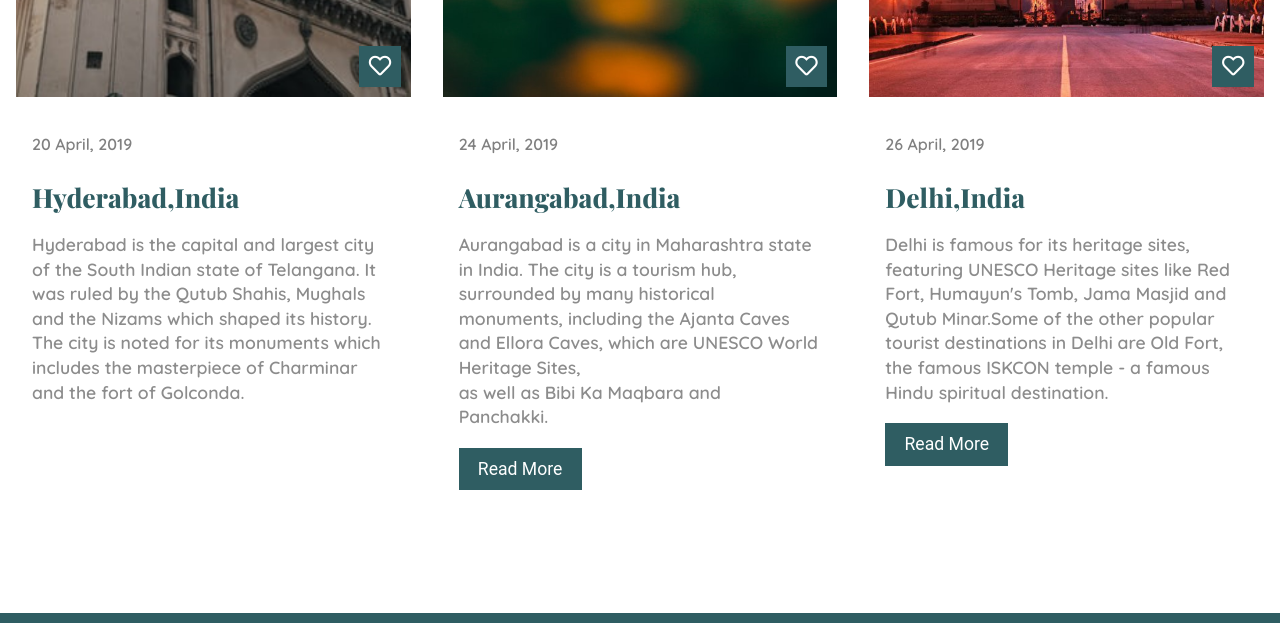
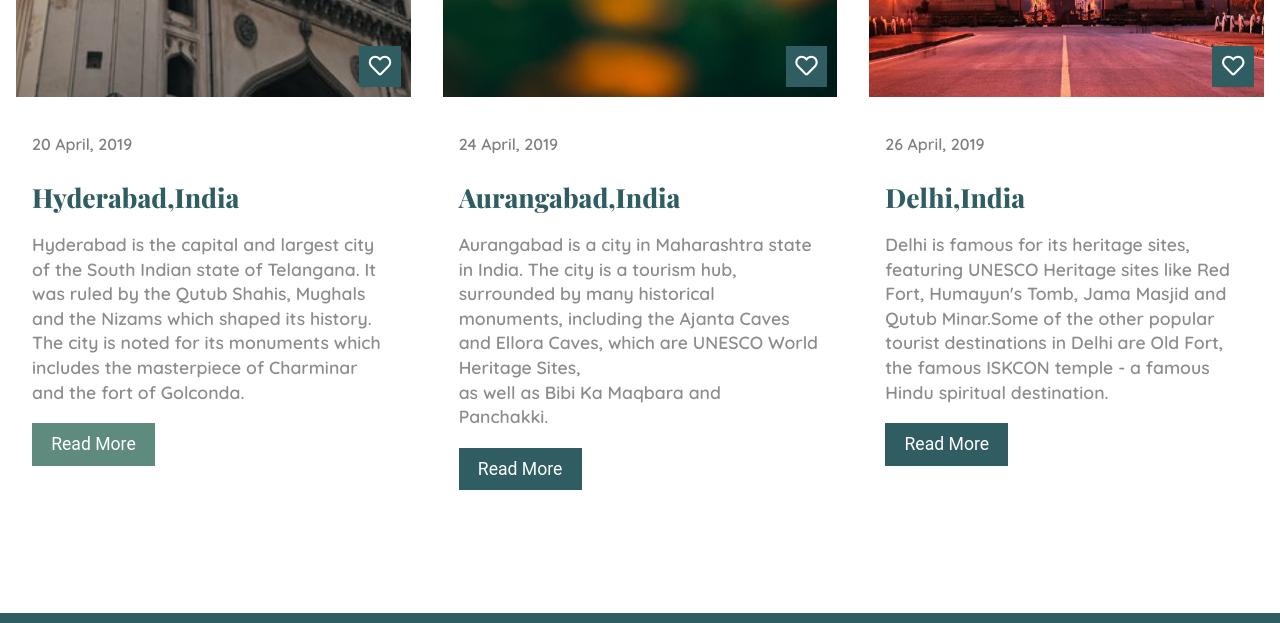
Before and after one commit to subiyak/MiniProject-IP, a plain HTML site: page index.html in a window 1280 px wide. In both pictures the pointer is over the link 93 px from the left and 1954 px from the top of the page. Shown: the part 1510-2133 px from the top of the page. Drawn offline with nearby package versions, Linux system fonts and the light colour scheme.

Commit message:
Update style.css

```diff
--- a/style.css
+++ b/style.css
@@ -161,7 +161,7 @@ header{
     transition: all 0.5s ease;
 }
 .blog-text a:hover{
-    background: var(--Dark);
+    background: var(--dark);
 }
 
 /* footer */
```
